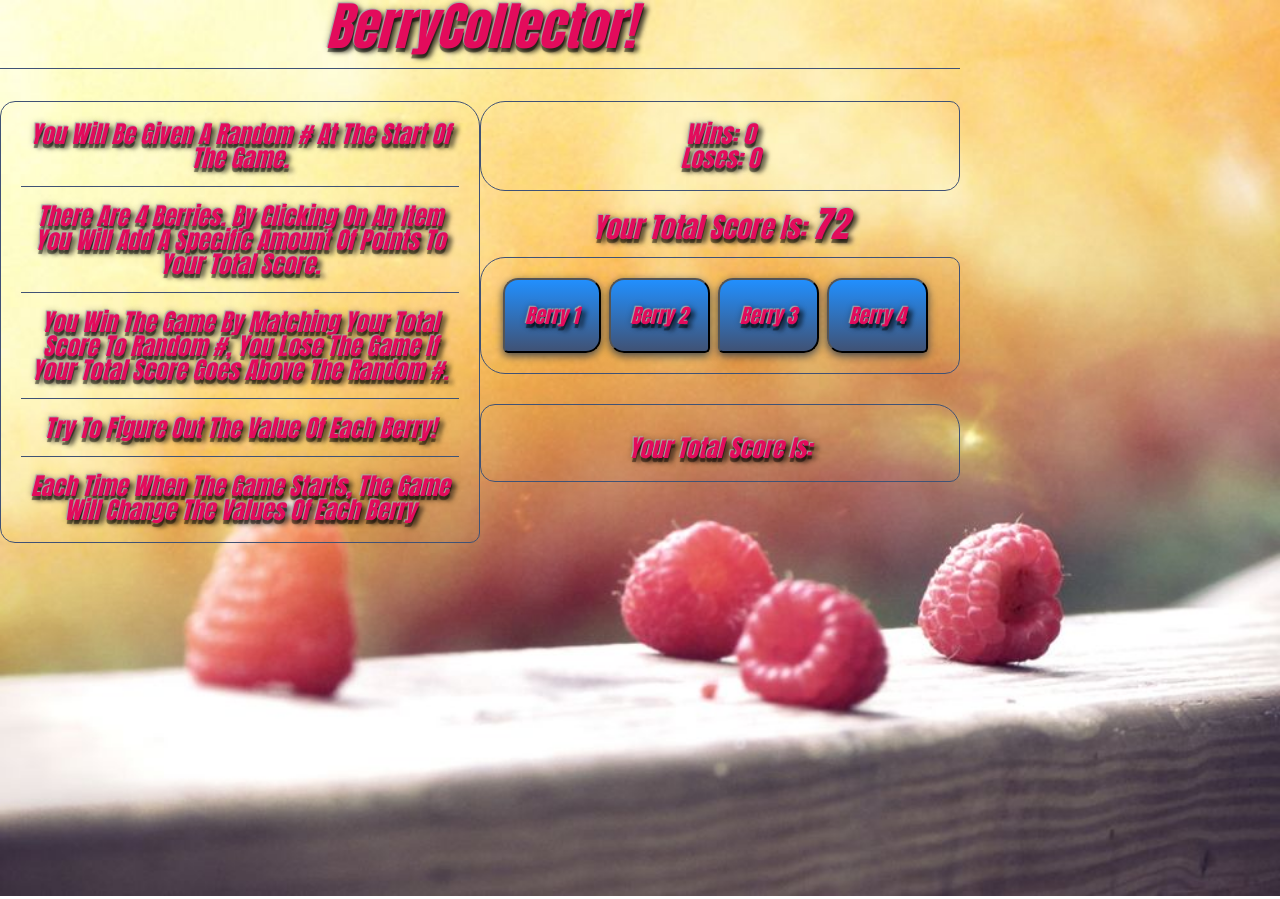
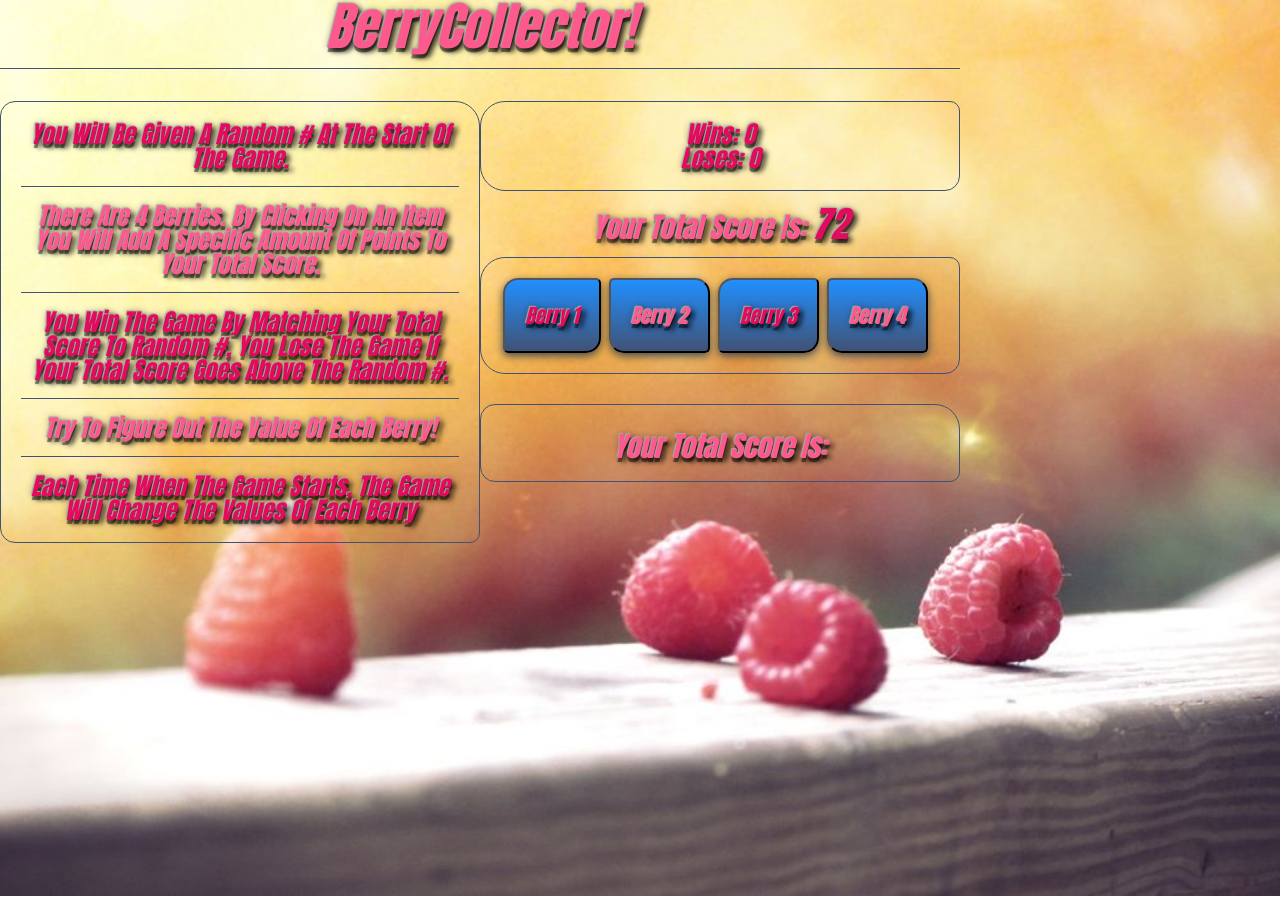
Before and after one commit to 2juicy/BerryCollector, a plain HTML site: page index.html in a window 1280 px wide. Drawn offline with nearby package versions, Linux system fonts and the light colour scheme.

Commit message:
more CSS junk

```diff
--- a/css/style.css
+++ b/css/style.css
@@ -12,7 +12,7 @@ hr{
     padding: 0;
     }
 h1{
-    color: #E30B5C;
+    color: #fc5a8d;
     font-size: 52px;
     font-family: Impact, Haettenschweiler, 'Arial Narrow Bold', sans-serif;
     text-transform: capitalize;
@@ -52,6 +52,12 @@ p{
 .column:nth-child(even){
     border-radius: 25px 10px 15px 25px;
 }
+.column > button:nth-child(even){
+    color: #fc5a8d;
+}
+#strawberry{
+    color: #fc5a8d;
+}
 .item{
     font-family: Impact, Haettenschweiler, 'Arial Narrow Bold', sans-serif;
     text-transform: capitalize;
@@ -63,7 +69,7 @@ p{
     box-shadow: 0px 3px 8px #43484c;
     font-size: 20px;
     padding: 20px 20px;
-    border-radius: 15px 15px 15px 5px;
+    border-radius: 15px 5px 15px 5px;
     transition: background linear 0.33s;
     background: linear-gradient(#218ffe, #405275);
     text-shadow: -1px -1px 1px #aaa,
@@ -72,7 +78,7 @@ p{
              0px 0px 7px rgba(0,0,0,0.4);
     }
 .item:nth-child(even){
-    border-radius: 15px 15px 5px 15px;
+    border-radius: 5px 15px 5px 15px;
 }
 .item:hover{
     background: white;
@@ -89,6 +95,7 @@ p{
 
 #score{
     font-size: 28px;
+    color: #fc5a8d;
 }
 
 #yourTotal, #yourNum, #winOrLose {
--- a/index.html
+++ b/index.html
@@ -21,11 +21,11 @@
 		<div class="column">
 			<p>You will be given a random # at the start of the game.</p>
 <hr>
-			<p>There are 4 berries. By clicking on an item you will add a specific amount of points to your total score.</p>
+			<p id='strawberry'>There are 4 berries. By clicking on an item you will add a specific amount of points to your total score.</p>
 <hr>
 			<p>You win the game by matching your total score to random #, you lose the game if your total score goes above the random #.</p>
 <hr>
-			<p>Try to figure out the value of each berry!</p>
+			<p id='strawberry'>Try to figure out the value of each berry!</p>
 <hr>
 			<p>Each time when the game starts, the game will change the values of each berry</p>
 		</div>
@@ -41,7 +41,7 @@
 			<button class='item' value='3'>Berry 4</button>
 		</div>
 		<div class="column">
-			<p><span id='Score'>Your Total Score Is: </span><span id='yourTotal'></span></p>
+			<p><span id='score'>Your Total Score Is: </span><span id='yourTotal'></span></p>
 		</div>
 		<p><span id="winOrLose"></span></p>
 	</div>
```
